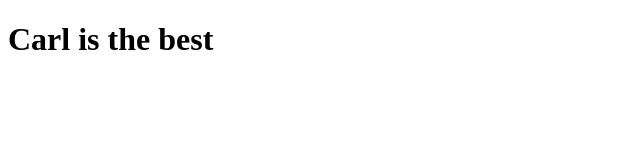
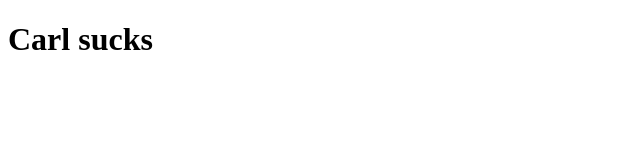
Before and after one commit to hschriever4/hschriever4.github.io, a plain HTML site: page index.html in a window 1280 px wide. Shown: the whole page, without its empty margins (0-640 px from the left). Drawn offline with Linux system fonts and the light colour scheme.

Commit message:
third try

```diff
--- a/index.html
+++ b/index.html
@@ -7,6 +7,6 @@
     <title>Document</title>
 </head>
 <body>
-    <h1>Carl is the best</h1>
+    <h1>Carl sucks</h1>
 </body>
 </html>
```
